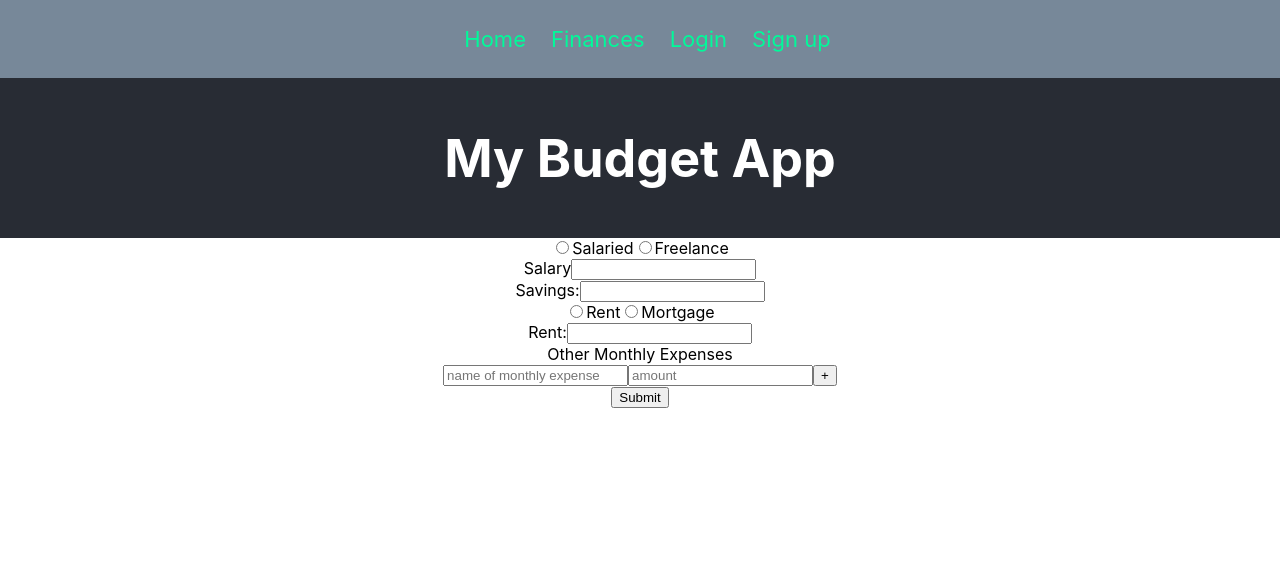
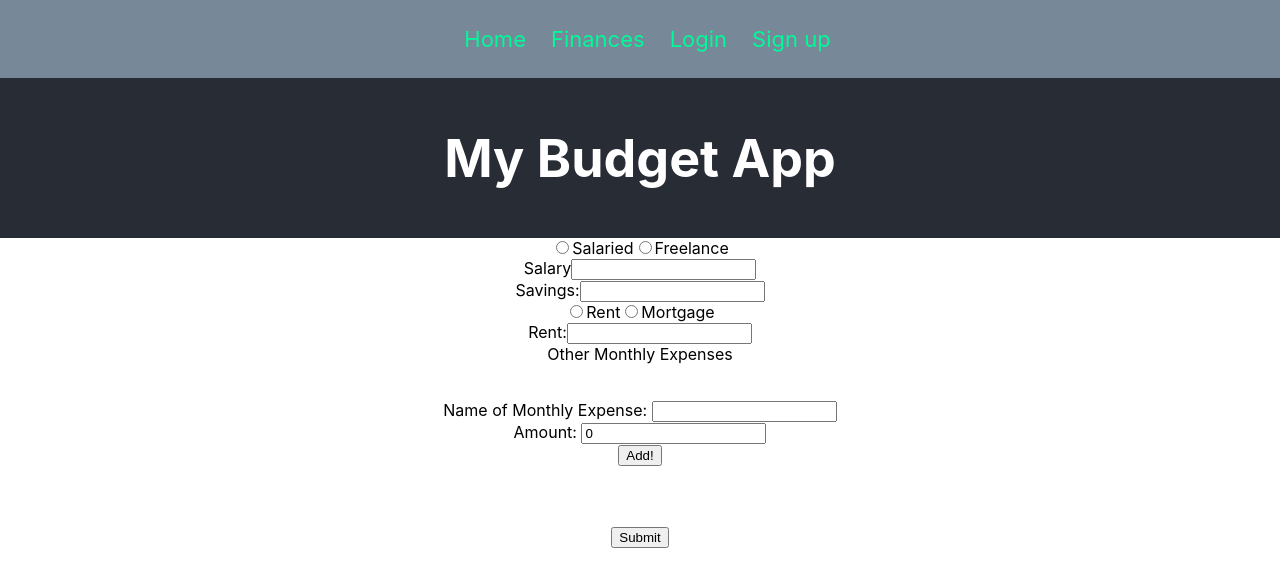
Before and after one commit to enzostat/mybudgetapp-client, a React (Create React App) app: page /startbudget in a window 1280 px wide. Shown: the top 586 px of the page. Built offline with nearby package versions, Linux system fonts and the light colour scheme.

Commit message:
implemented front end of beginning budget

```diff
--- a/src/Content/Pages/Monthlies.js
+++ b/src/Content/Pages/Monthlies.js
@@ -0,0 +1,15 @@
+import React from 'react'
+
+
+const Monthlies = props => {
+
+    return (
+        <div>
+            <li>
+                {props.monthly.name} - {props.monthly.amount}
+            </li>
+        </div>
+    )
+}
+
+export default Monthlies
--- a/src/Content/Pages/StartBudget.js
+++ b/src/Content/Pages/StartBudget.js
@@ -1,4 +1,5 @@
 import React from 'react'
+import Monthlies from './Monthlies'
 
 class StartBudget extends React.Component {
     state = {
@@ -11,7 +12,9 @@ class StartBudget extends React.Component {
         isMortgage: false,
         isRent: true,
         savings: 0,
-        monthlies: []
+        monthlies: [],
+        name: '',
+        amount: 0
     }
 
     handleChange = e => {
@@ -40,12 +43,16 @@ class StartBudget extends React.Component {
         console.log(this.state.monthlies)
         let temp = []
         let object = {
-            name: e.target.name,
-            amount: e.target.amount
+            name: this.state.name,
+            amount: this.state.amount
         }
         temp = [...this.state.monthlies]
         temp.push(object)
-        this.setState({monthlies: temp})
+        this.setState({monthlies: temp, name: '', amount: 0})
+    }
+
+    handleSubmit = e => {
+        e.preventDefault()
     }
 
 
@@ -53,6 +60,12 @@ class StartBudget extends React.Component {
     render() {
         let income = <div></div>
         let housing = <div></div>
+        let monthlies = this.state.monthlies.map((m,i) => {
+            return <Monthlies
+            key={i}
+            monthly={m}
+            />
+        })
         if (this.state.isSalaried) {
             income = (<><label>Salary</label>
             <input name="salary" onChange={this.handleChange} /></>)
@@ -69,9 +82,10 @@ class StartBudget extends React.Component {
                 <input name="mortgage" onChange={this.handleChange} /></>)
         }
 
+
         return (
             <div>
-                <form>
+                <form onSubmit={this.handleSubmit}>
                     <input type="radio" name="salOrFree" value="Salaried" onChange={this.changeIncome} />Salaried
                     <input type="radio" name="salOrFree" value="Freelance" onChange={this.changeIncome} />Freelance
                     <br />
@@ -87,9 +101,20 @@ class StartBudget extends React.Component {
                     <br/>
                     <label>Other Monthly Expenses</label>
                     <br />
-                    <input name="name" placeholder="name of monthly expense" />
-                    <input name="amount" placeholder="amount" />
-                    <button onClick={this.addInput}>+</button>
+                    <ul>
+                        {monthlies}
+                    </ul>
+                    <br/>
+                    <label>Name of Monthly Expense: </label>
+                    <input name="name" value={this.state.name} onChange={this.handleChange} />
+                    <br />
+                    <label>Amount: </label>
+                    <input name="amount" value={this.state.amount} onChange={this.handleChange} />
+                    <br />
+                    <button onClick={this.addInput}>Add!</button>
+                    <br />
+                    <br />
+                    <br />
                     <br />
                     <input type="submit" />
                 </form>
```
